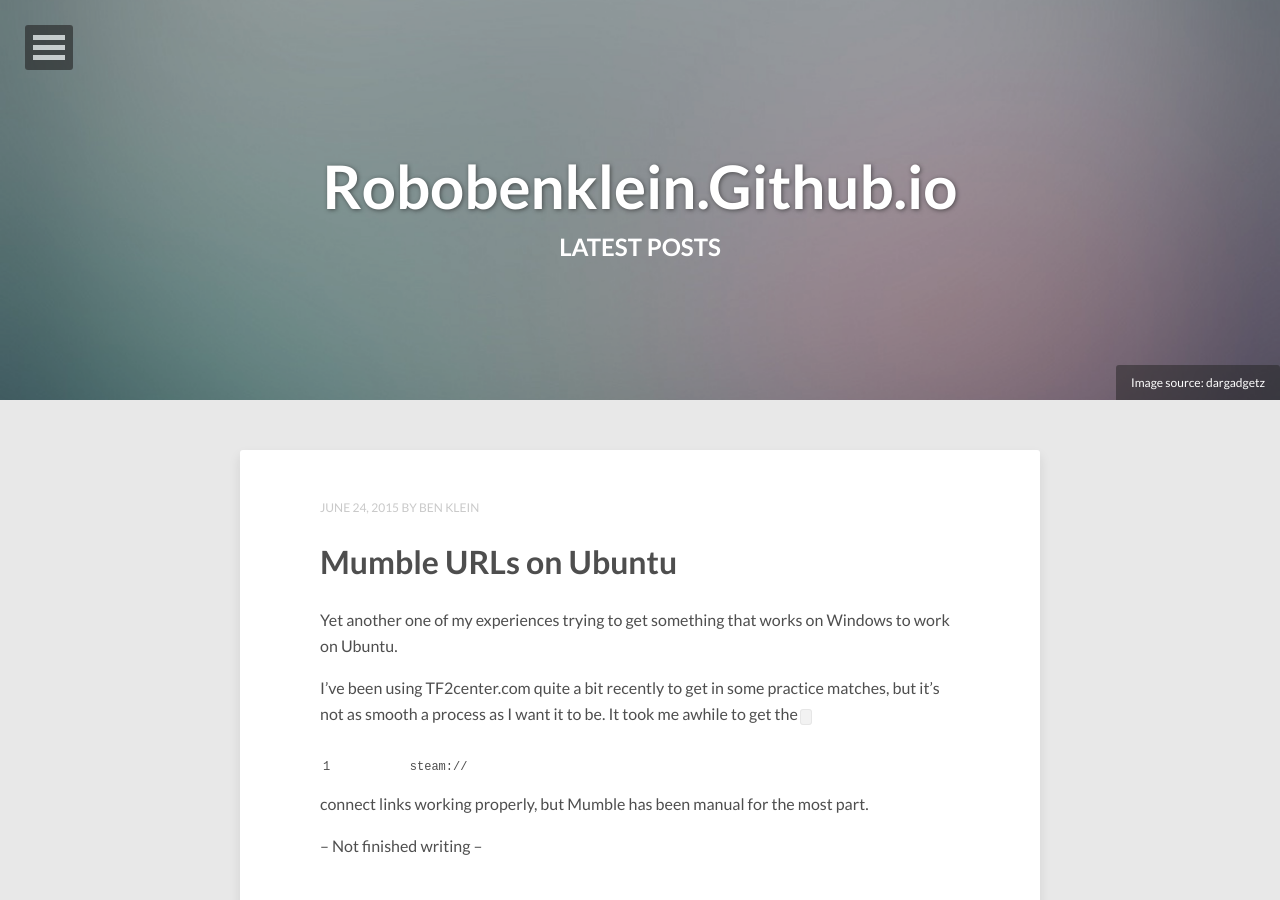
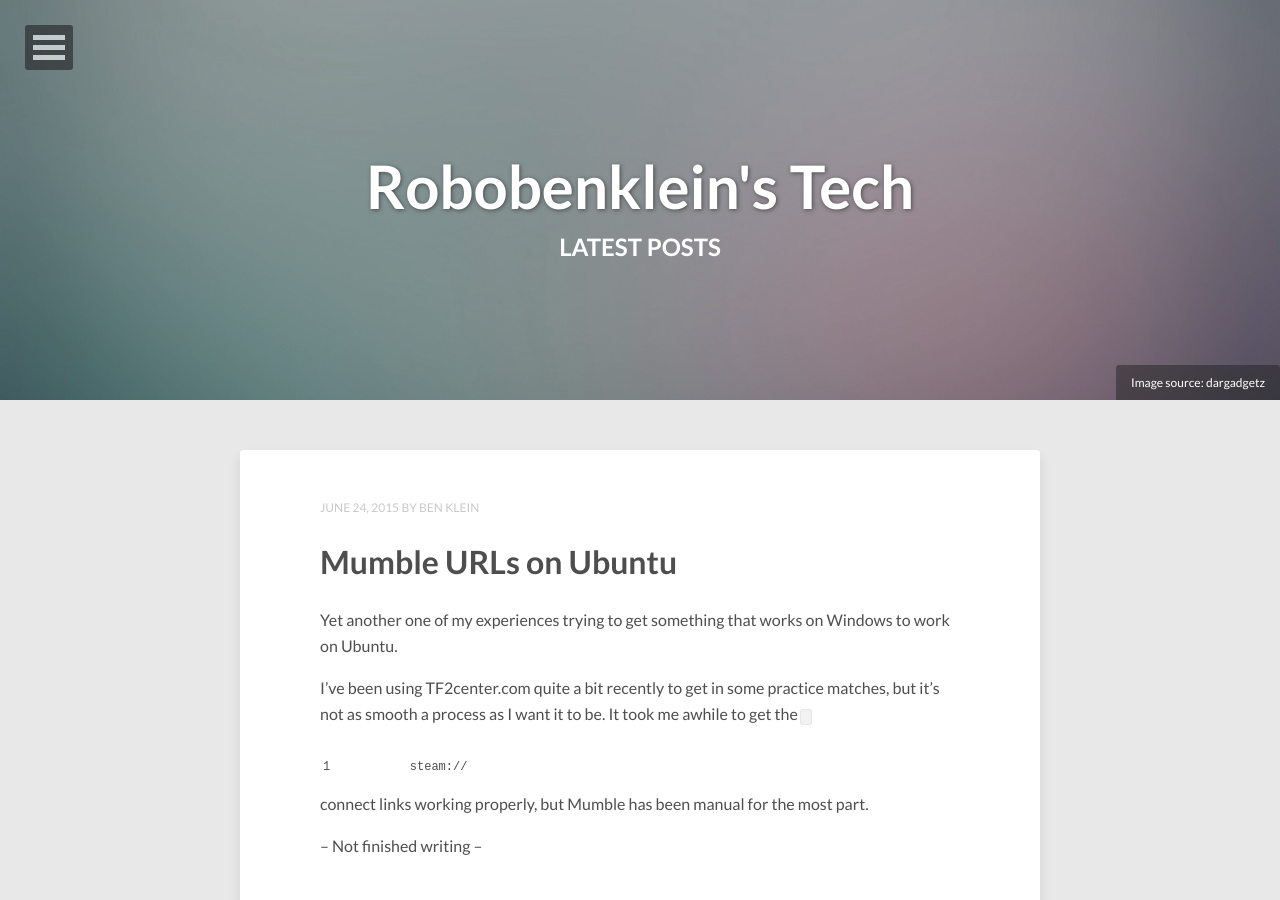
Before and after one commit to robobenklein/robobenklein.github.io, a Jekyll site: the page built from index.html, in a window 1280 px wide and 900 px high. Built offline with Jekyll 4.4.1, drawn with Linux system fonts in a browser that asks for light colours; nearby versions of some CDN libraries; the list of posts is cut into pages by our own code; some of the changed lines change nothing that is shown.

Commit message:
Website Description Update

```diff
--- a/_config.yml
+++ b/_config.yml
@@ -1,9 +1,9 @@
 # Generic Stuff
-title: Robobenklein.Github.io
+title: Robobenklein's Tech
 email: robobenklein@robosane.net
 description: >
-  Just a collection of my experiences, stuff I learned, tips, tricks, and whatnot as
-  I work with various new or open source technologies.
+  Just a collection of my experiences, stuff I learned, tips, tricks, and whatnot as I go
+  through my life and learn every quirk about the tech I use.
 twitter_username: robobenklein
 github_username: robobenklein
 
```
